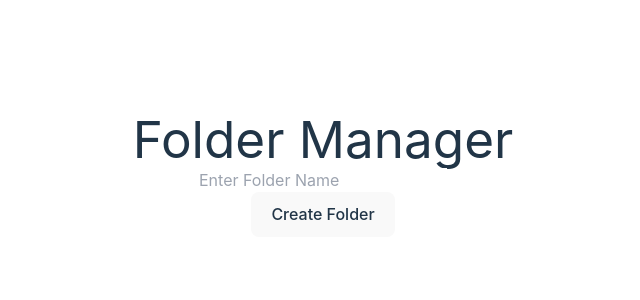
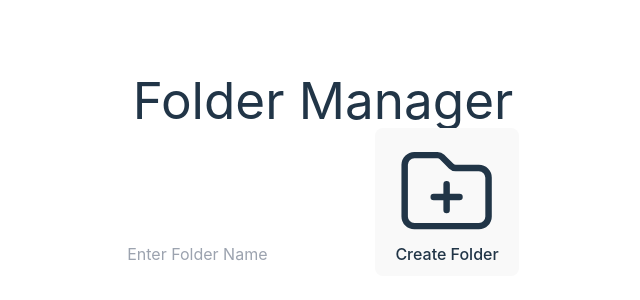
Before and after one commit to pujaKundu/react-folder-manager, a React (Vite) app in the folder react-folder-manager/: page / in a window 1280 px wide. Shown: the part 226-526 px from the top of the page, without its empty margins (317-957 px from the left). Built offline with nearby package versions, Linux system fonts and the light colour scheme.

Commit message:
created sub folders

```diff
--- a/react-folder-manager/src/App.jsx
+++ b/react-folder-manager/src/App.jsx
@@ -3,6 +3,8 @@ import './App.css'
 import {BrowserRouter as Router, Routes, Route} from 'react-router-dom'
 import { Folder, Homepage } from './pages'
 import FolderList from './components/FolderList/FolderList'
+
+const allFolders=[]
 
 function App() {
 
@@ -10,8 +12,8 @@ function App() {
     <>
     <Router>
       <Routes>
-          <Route path="/" element={<Homepage/>} />
-          <Route path="/folder/:folderId" element={<Folder/>}
+          <Route path="/" element={<Homepage allFolders={allFolders}/>} />
+          <Route path="/folder/:folderId" element={<Folder allFolders={allFolders}/>}
           />
         </Routes>
       </Router>
--- a/react-folder-manager/src/components/FolderList/FolderList.jsx
+++ b/react-folder-manager/src/components/FolderList/FolderList.jsx
@@ -1,8 +1,7 @@
 import React from 'react'
-import { Link, useParams } from 'react-router-dom'
+import { Link } from 'react-router-dom'
 
 const FolderList = ({folderList}) => {
-
 
     return (
     <div className='flex'>
@@ -17,4 +16,4 @@ const FolderList = ({folderList}) => {
   )
 }
 
-export default FolderList
+export default FolderList;
--- a/react-folder-manager/src/pages/Folder/Folder.jsx
+++ b/react-folder-manager/src/pages/Folder/Folder.jsx
@@ -1,13 +1,31 @@
-import React from 'react'
+import React,{useState} from 'react'
 import { useParams } from 'react-router-dom'
+import FolderList from '../../components/FolderList/FolderList';
 
-const Folder = () => {
-    let {folderId}=useParams()
-  return (
+const Folder = ({allFolders}) => {
+    let {folderId}=useParams();
+
+    const [folderList,setFolderList]=useState(allFolders);
+    const [folderName,setFolderName]=useState('New Sub Folder')
+
+    // console.log(folderList)
+    // console.log(folderName)
+    const handleCreateFolder=()=>{
+        // creating an object represnting a new folder
+        const newFolder ={
+            id:Math.floor(Math.random() * 100),
+            folderName: folderName
+        }
+        setFolderList([...folderList, newFolder])
+
+    }
+    return (
     <div>
       this is folder with id {folderId}
+        <button onClick={handleCreateFolder}>Create Sub-folder</button>
+        <FolderList folderList={folderList}/>
     </div>
-  )
+    )
 }
 
 export default Folder
--- a/react-folder-manager/src/pages/Homepage/Homepage.jsx
+++ b/react-folder-manager/src/pages/Homepage/Homepage.jsx
@@ -1,10 +1,13 @@
 import React, { useState } from 'react'
 import FolderList from '../../components/FolderList/FolderList'
 
-const Homepage = () => {
+
+
+const Homepage = ({allFolders}) => {
 
     const [folderName,setFolderName]=useState('')
-    const [folderList,setFolderList]=useState([])
+    const [folderList,setFolderList]=useState(allFolders)
+
     // console.log(folderList)
     // console.log(folderName)
     const handleCreateFolder=()=>{
@@ -20,16 +23,22 @@ const Homepage = () => {
     return (
         <div className=''>
             <h1 className='text-3xl mb-5'>Folder Manager</h1>
-            <div className='flex-col justify-center items-center'>
-                <div>
-                    <input type="text" className='border border-1 w-72 p-3 mt-2'placeholder='Enter Folder Name'
+            <div className='flex justify-center items-center'>
+
+                    <input type="text" className='border border-1 w-72 p-3 mt-2 rounded'placeholder='Enter Folder Name'
                     value={folderName}
                     onChange={(e)=>setFolderName(e.target.value)}
                     />
-                </div>
-            <button className='mt-5 bg-green-400 cursor-pointer'
+
+            <button className='ml-5 mt-1 bg-green-400 cursor-pointer flex '
                 onClick={handleCreateFolder}
-            >Create Folder</button>
+            >
+                    <svg xmlns="http://www.w3.org/2000/svg" fill="none" viewBox="0 0 24 24" stroke-width="1.5" stroke="currentColor" className="w-6 h-6 mr-2">
+                    <path stroke-linecap="round" stroke-linejoin="round" d="M12 10.5v6m3-3H9m4.06-7.19-2.12-2.12a1.5 1.5 0 0 0-1.061-.44H4.5A2.25 2.25 0 0 0 2.25 6v12a2.25 2.25 0 0 0 2.25 2.25h15A2.25 2.25 0 0 0 21.75 18V9a2.25 2.25 0 0 0-2.25-2.25h-5.379a1.5 1.5 0 0 1-1.06-.44Z" />
+                    </svg>
+
+                Create Folder
+                </button>
             </div>
             {/* show folders */}
             {/* <p>{folderList.length}</p> */}
```
